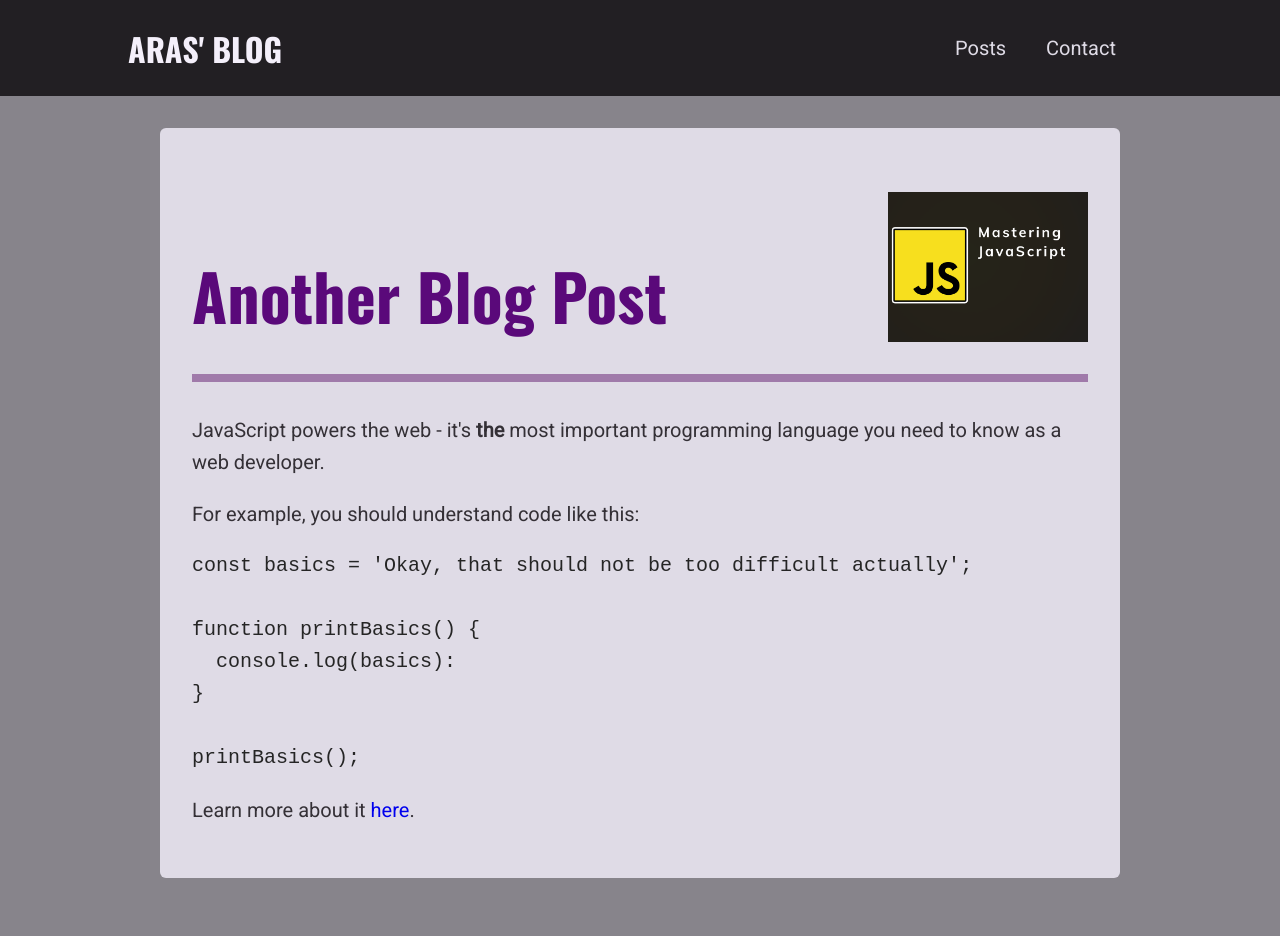
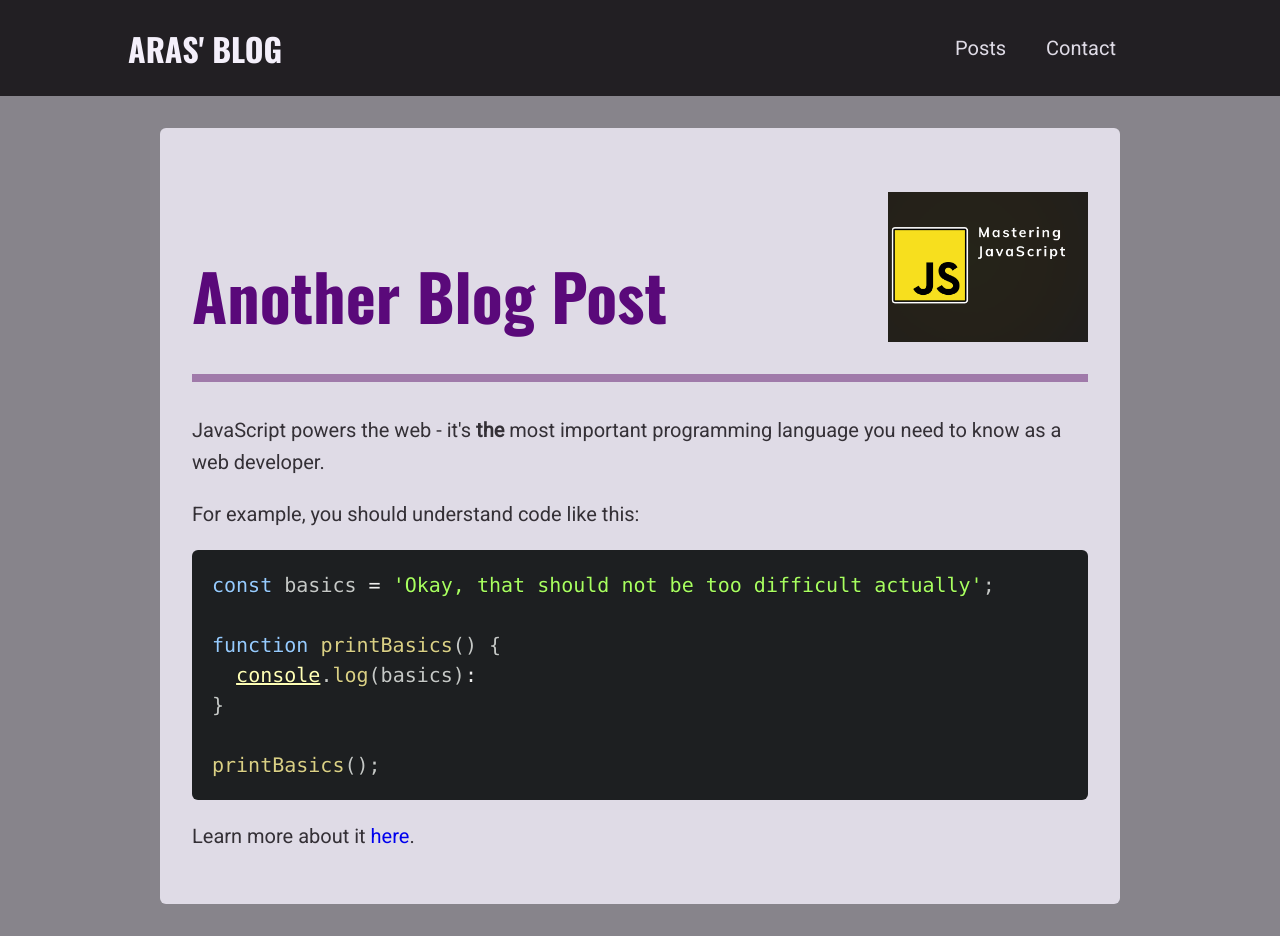
Before and after one commit to codecygen/089-NextJS-Blog-Website2, a Next.js app: page /posts/another-blog-post in a window 1280 px wide. Before the commit the page ends 910 px from the top, so only its background shows below. Built offline with nearby package versions, Linux system fonts and the light colour scheme.

Commit message:
code snippet is styled by using react-syntax-higlighter npm library, I will work on contact page

```diff
--- a/components/posts/PostsGrid.js
+++ b/components/posts/PostsGrid.js
@@ -4,8 +4,6 @@ import classes from './PostsGrid.module.css';
 
 const PostsGrid = (props) => {
     const { posts } = props;
-
-    console.log(posts);
 
     return (
         <ul className={classes.grid}>
--- a/components/posts/post-detail/PostContent.js
+++ b/components/posts/post-detail/PostContent.js
@@ -2,6 +2,15 @@
 import ReactMarkdown from 'react-markdown';
 
 import Image from 'next/image';
+
+// react-syntax-higlighter-Code-Snippet-Styling
+import { Prism as SyntaxHighlighter } from 'react-syntax-highlighter';
+
+// react-syntax-higlighter-Code-Snippet-Styling
+// not react-syntax-highlighter/dist/esm/styles/prism
+// but cjs because the code will execute on the server side
+// atomDark is a theme.
+import { atomDark } from 'react-syntax-highlighter/dist/cjs/styles/prism';
 
 import PostHeader from './PostHeader';
 
@@ -46,6 +55,21 @@ const PostContent = (props) => {
       }
 
       return <p>{paragraph.children}</p>;
+    },
+
+    // This section is used to control code snippet styling
+    // in React Markdown
+    // react-syntax-higlighter-Code-Snippet-Styling
+    // Needs another package called react-syntax-higlighter
+    code(code) {
+      const { language, value } = code;
+      return (
+        <SyntaxHighlighter
+          style={atomDark}
+          language={language}
+          children={value}
+        />
+      );
     }
   };
 
--- a/package.json
+++ b/package.json
@@ -12,6 +12,7 @@
     "next": "10.0.6",
     "react": "17.0.1",
     "react-dom": "17.0.1",
-    "react-markdown": "^5.0.3"
+    "react-markdown": "^5.0.3",
+    "react-syntax-highlighter": "^15.5.0"
   }
 }
```
Also changed, not shown: 2 other files (tests, documents, lock files or other folders).
